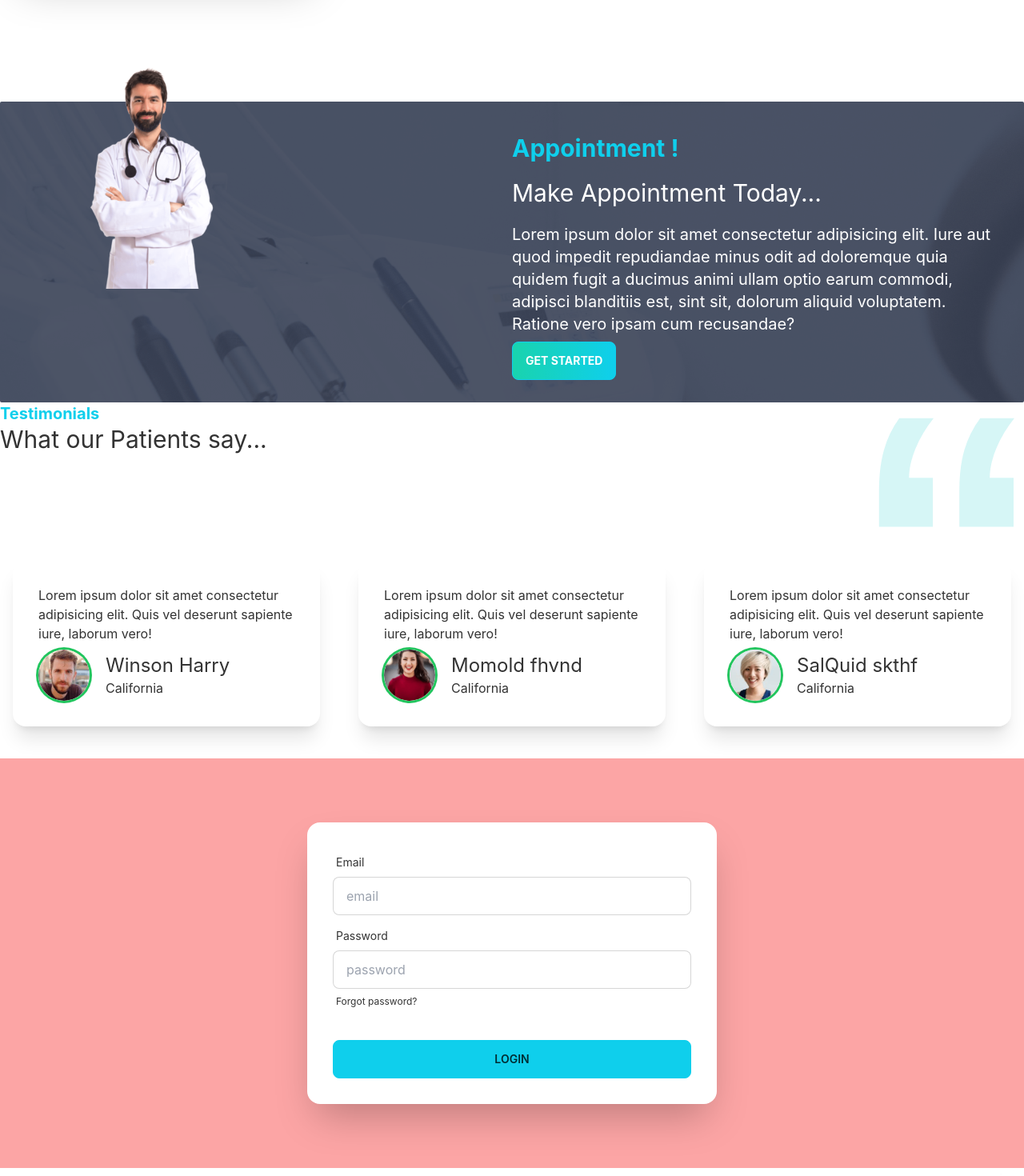
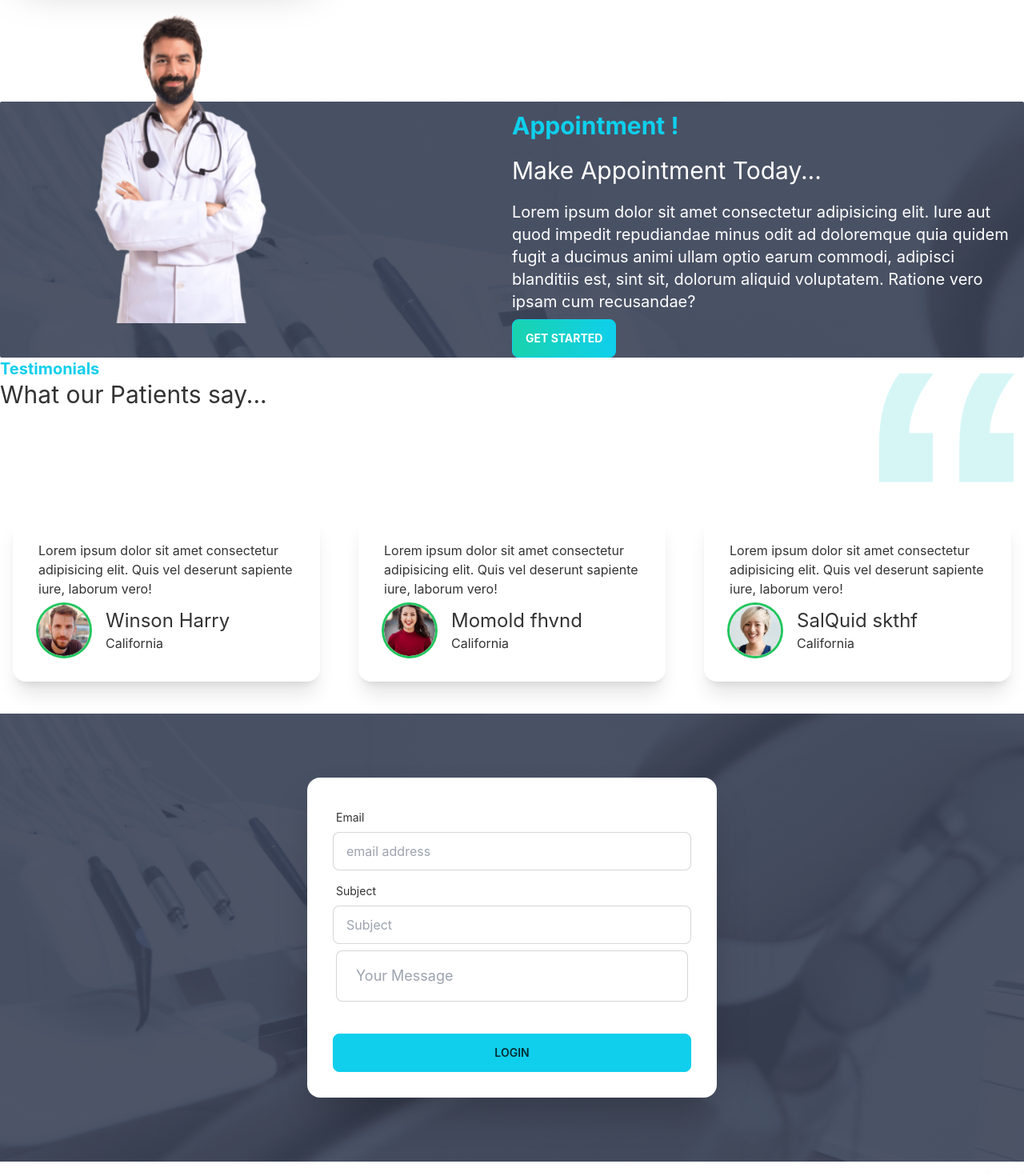
Before and after one commit to Innovatorsajjad/Doctors-portal-clintSide, a React (Create React App) app: page / in a window 1280 px wide. Shown: the part 2220-3690 px from the top of the page at 80% size. Built offline with nearby package versions, Linux system fonts and the light colour scheme.

Commit message:
home page edited

```diff
--- a/src/Pages/Home/Appointment/Appointment.js
+++ b/src/Pages/Home/Appointment/Appointment.js
@@ -7,9 +7,9 @@ const Appointment = () => {
     return (
         <section style={{
             background:`url(${appointment})`
-        }} className='flex rounded-sm p-7'>
+        }} className='flex rounded-sm '>
             <div className="flex-1 hidden lg:block">
-                <img className='w-2/4 mt-[-100px]' src={doctor} alt="" />
+                <img className='w-2/3 mt-[-150px]' src={doctor} alt="" />
             </div>
             <div className="flex-1 justify-center my-auto">
                 <h4 className='text-3xl text-primary font-bold my-3'>Appointment !</h4>
--- a/src/Pages/Home/ContactUs/ContactUs.js
+++ b/src/Pages/Home/ContactUs/ContactUs.js
@@ -1,29 +1,33 @@
 import React from 'react';
+import aboutBg from "../../../assets/images/appointment.png"
 
 const ContactUs = () => {
     return (
-        <div>
+        <div style={{
+            background: `url(${aboutBg})`,
+            backgroundSize: 'cover'
+        }}>
 
-            <div className="hero  py-20 bg-red-300 ">
-            <div>
-                <h3 className='text-primary text-xl'>Contact Us</h3>
-                <h1 className='text-3xl my-4'>Stay connected with us.</h1>
-            </div>
+            <div className="hero  py-20">
+                <div>
+                    <h3 className='text-primary text-xl'>Contact Us</h3>
+                    <h1 className='text-3xl my-4'>Stay connected with us.</h1>
+                </div>
                 <div className="card flex-shrink-0 w-full  max-w-lg shadow-2xl bg-base-100">
                     <div className="card-body">
                         <div className="form-control">
                             <label className="label">
                                 <span className="label-text">Email</span>
                             </label>
-                            <input type="text" placeholder="email" className="input input-bordered" />
+                            <input type="text" placeholder="email address" className="input input-bordered" />
                         </div>
                         <div className="form-control">
                             <label className="label">
-                                <span className="label-text">Password</span>
+                                <span className="label-text">Subject</span>
                             </label>
-                            <input type="text" placeholder="password" className="input input-bordered" />
+                            <input type="text" placeholder="Subject" className="input input-bordered" />
                             <label className="label">
-                                <a href="#" className="label-text-alt link link-hover">Forgot password?</a>
+                                <input type="text" placeholder="Your Message" className="input input-bordered input-lg w-full" />
                             </label>
                         </div>
                         <div className="form-control mt-6">
```
